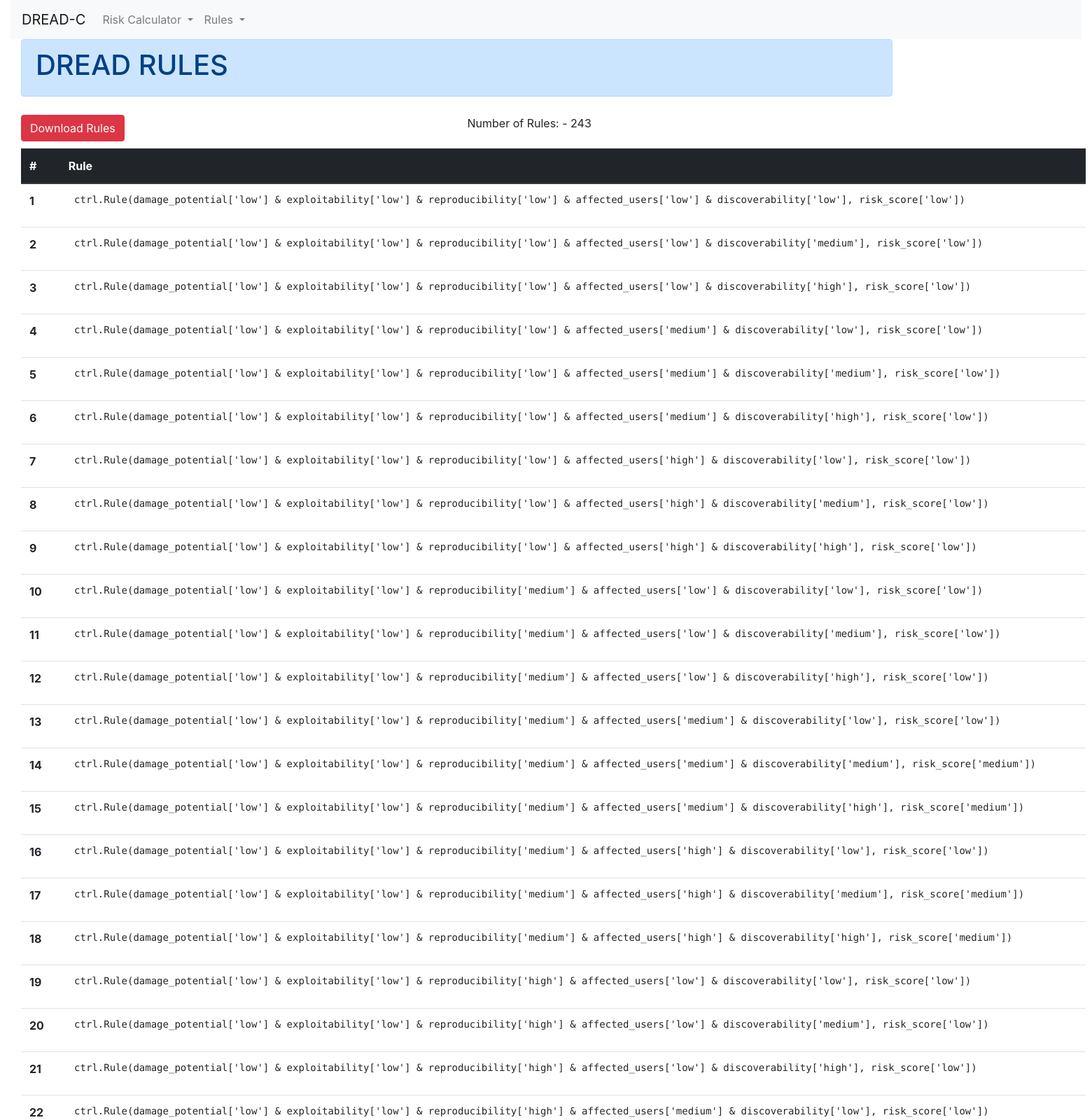
After one commit to ndolocr/risk_prioritization, a Django app: page /view/rules/without/cost in a window 1560 px wide. The commit adds this page. Shown: the top 1600 px of the page at 70% size. Run offline with Django 4.2, Linux system fonts and the light colour scheme; some libraries are stand-ins or nearby versions.

Commit message:
Review views

```diff
--- a/core/templates/core/risk.html
+++ b/core/templates/core/risk.html
@@ -1,6 +1,6 @@
 {% extends 'base.html' %}
 
-{% block context %}
+{% block content %}
 
     <!-- <h1>DREAD Risk Calculator</h1> -->
      <div class="row">
--- /dev/null
+++ b/core/templates/core/rules_without_cost.html
@@ -0,0 +1,44 @@
+{% extends 'base.html' %}
+
+{% block content %}
+
+    <!-- <h1>DREAD Risk Calculator</h1> -->
+     <div class="row">
+        <div class="col-md-12">
+            <div class="alert alert-primary" role="alert">
+                <h1>DREAD RULES</h1>
+            </div>
+        </div>
+
+        <div class="col-md-6" style="margin-bottom: 10px; margin-top: 10px;">
+            <a href="{% url 'risk:download_fuzzy_rules_without_cost' %}" class="btn btn-danger"> Download Rules </a> <br>
+        </div>
+
+        <div class="col-md-6" style="margin-bottom: 10px; margin-top: 10px;">
+            Number of Rules: - {{ number_of_rules }}
+        </div>
+
+        <div class="col-md-12">
+            <table class="table">
+                <thead class="thead-dark">
+                    <tr>
+                        <th scope="col">#</th>
+                        <th scope="col">Rule</th>
+                    </tr>
+                </thead>
+                <tbody>
+                    {% for rule in all_rules %}
+                    <tr>
+                        <th scope="row">{{forloop.counter}}</th>
+                        <td> <pre> {{ rule|safe }} </pre> </td>
+                    </tr>
+                    {% empty %}
+                    <tr><td colspan="2">No rules found</td></tr>
+                    {% endfor %}
+                </tbody>
+            </table>
+
+        </div>
+     </div>
+
+  {% endblock %}
--- a/core/urls.py
+++ b/core/urls.py
@@ -5,6 +5,8 @@ app_name = 'risk'
 urlpatterns = [
     path('', views.risk, name='calculate_risk'),
     path('view', views.risk_view, name='calculate_risk'),
-    path('view/rules/', views.view_fuzzy_rules, name='view_fuzzy_rules'),
-    path('download/rules/', views.download_fuzzy_rules, name='download_fuzzy_rules'),
+    path('view/rules/with/cost', views.view_fuzzy_rules_with_cost, name='view_fuzzy_rules_with_cost'),
+    path('view/rules/without/cost', views.view_fuzzy_rules_without_cost, name='view_fuzzy_rules_without_cost'),
+    path('download/rules/with/cost', views.download_fuzzy_rules_with_cost, name='download_fuzzy_rules_with_cost'),
+    path('download/rules/without/cost', views.download_fuzzy_rules_without_cost, name='download_fuzzy_rules_without_cost'),
 ]
--- a/core/views.py
+++ b/core/views.py
@@ -207,7 +207,7 @@ def risk_view(request):
     return render(request, 'core/risk.html')
 
 
-def generate_rules():
+def generate_rules_with_cost():
     # Define membership levels
     levels = ['low', 'medium', 'high']
     antecedents = ['cost', 'damage_potential', 'exploitability', 'reproducibility', 'affected_users', 'discoverability']
@@ -235,9 +235,37 @@ def generate_rules():
 
     return [rules, rules_number]
 
+def generate_rules_without_cost():
+    # Define membership levels
+    levels = ['low', 'medium', 'high']
+    antecedents = ['damage_potential', 'exploitability', 'reproducibility', 'affected_users', 'discoverability']
 
-def download_fuzzy_rules(request):
-    rules_response = generate_rules()
+    # Generate all 243 combinations
+    combinations = list(itertools.product(levels, repeat=len(antecedents)))
+
+    # Create rules list
+    rules = []
+
+    rules_number = 0
+    for combo in combinations:
+        rules_number = rules_number + 1
+        condition = ' & '.join(f"{var}['{level}']" for var, level in zip(antecedents, combo))
+
+        # Fixed fuzzy rule assignment logic
+        if combo.count('high') >= 3:
+            risk = "risk_score['high']"
+        elif combo.count('low') >= 3:
+            risk = "risk_score['low']"
+        else:
+            risk = "risk_score['medium']"
+
+        rules.append(f"ctrl.Rule({condition}, {risk})")
+
+    return [rules, rules_number]
+
+
+def download_fuzzy_rules_with_cost(request):
+    rules_response = generate_rules_with_cost()
     all_rules = rules_response[0]
     number_of_rules = rules_response[1]
 
@@ -251,7 +279,45 @@ def download_fuzzy_rules(request):
 
     return response
 
-def view_fuzzy_rules(request):
-    rules_response = generate_rules()
+def download_fuzzy_rules_without_cost(request):
+    rules_response = generate_rules_without_cost()
     all_rules = rules_response[0]
     number_of_rules = rules_response[1]
+
+    # Prepare text file content
+    filename = f"fuzzy_rules_{slugify(datetime.now().isoformat())}.txt"
+    file_content = f"{number_of_rules} Rules\n\n" + "\n".join(all_rules)
+
+    # Create response to download file
+    response = HttpResponse(file_content, content_type='text/plain')
+    response['Content-Disposition'] = f'attachment; filename="{filename}"'
+
+    return response
+
+def view_fuzzy_rules_with_cost(request):
+    rules_response = generate_rules_with_cost()
+    all_rules = rules_response[0]
+    number_of_rules = rules_response[1]
+    print(f"{type(all_rules)}")
+    # for rule in all_rules:
+    #     print(f"{type(rule)}")
+    context = {
+        "all_rules": all_rules,
+        "number_of_rules": number_of_rules,
+    }
+
+    return render(request, 'core/rules_with_cost.html', context)
+
+def view_fuzzy_rules_without_cost(request):
+    rules_response = generate_rules_without_cost()
+    all_rules = rules_response[0]
+    number_of_rules = rules_response[1]
+    print(f"{type(all_rules)}")
+    # for rule in all_rules:
+    #     print(f"{type(rule)}")
+    context = {
+        "all_rules": all_rules,
+        "number_of_rules": number_of_rules,
+    }
+
+    return render(request, 'core/rules_without_cost.html', context)
--- a/risk_prioritization/urls.py
+++ b/risk_prioritization/urls.py
@@ -19,5 +19,5 @@ from django.urls import include
 
 urlpatterns = [
     path('admin/', admin.site.urls),
-    path('risk/', include('core.urls')),
+    path('', include('core.urls')),
 ]
--- a/templates/base.html
+++ b/templates/base.html
@@ -10,8 +10,52 @@
         <!-- <link href="{% static 'css/bootstrap.min.css' %}" rel="stylesheet" type="text/css" /> -->
     </head>
     <body>
-        <div class="container">
-            {% block context %} {% endblock %}
+        <div class="container-fluid">
+            <nav class="navbar navbar-expand-lg navbar-light bg-light">
+                <a class="navbar-brand" href="{% url 'risk:calculate_risk' %}">DREAD-C</a>
+                <button class="navbar-toggler" type="button" data-toggle="collapse" data-target="#navbarSupportedContent" aria-controls="navbarSupportedContent" aria-expanded="false" aria-label="Toggle navigation">
+                  <span class="navbar-toggler-icon"></span>
+                </button>
+
+                <div class="collapse navbar-collapse" id="navbarSupportedContent">
+                    <ul class="navbar-nav mr-auto">
+
+                        <li class="nav-item dropdown">
+                            <a class="nav-link dropdown-toggle" href="#" id="navbarDropdown" role="button" data-toggle="dropdown" aria-haspopup="true" aria-expanded="false">
+                                Risk Calculator
+                            </a>
+                            <div class="dropdown-menu" aria-labelledby="navbarDropdown">
+                                <a class="dropdown-item" href="{% url 'risk:calculate_risk' %}">No Cost (Windows)</a>
+                                <a class="dropdown-item" href="{% url 'risk:calculate_risk' %}">No Cost (Mac-Book)</a>
+                                <div class="dropdown-divider"></div>
+                                <a class="dropdown-item" href="#">With Cost (Windows)</a>
+                                <a class="dropdown-item" href="#">With Cost (Mac-Book)</a>
+                                <div class="dropdown-divider"></div>
+                                <a class="dropdown-item" href="#">Compare Costs (Windows)</a>
+                                <a class="dropdown-item" href="#">Compare Costs (Mac-Book)</a>
+                            </div>
+                        </li>
+
+                        <li class="nav-item dropdown">
+                            <a class="nav-link dropdown-toggle" href="#" id="navbarDropdown" role="button" data-toggle="dropdown" aria-haspopup="true" aria-expanded="false">
+                                Rules
+                            </a>
+                            <div class="dropdown-menu" aria-labelledby="navbarDropdown">
+                                <a class="dropdown-item" href="{% url 'risk:view_fuzzy_rules_without_cost' %}">No Cost</a>
+                                <div class="dropdown-divider"></div>
+                                <a class="dropdown-item" href="{% url 'risk:view_fuzzy_rules_with_cost' %}">With Cost</a>
+                            </div>
+                        </li>
+
+                  </ul>
+
+                </div>
+              </nav>
+
+
+
+
+              <div class="col-md-10"> {% block content %} {% endblock %} </div>
         </div>
 
         <script src="{% static 'js/jquery.min.js' %}" type="text/javascript"></script>
```
Also changed, not shown: core/templates/core/rules.html (deleted, +0 -38 lines), core/templates/core/rules_with_cost.html (added, +44 -0 lines).
